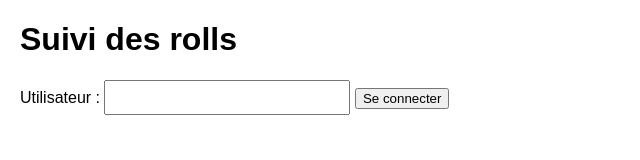
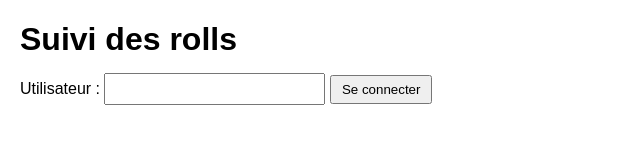
Before and after one commit to Return-management/rolls-app, a website: page public/index.html in a window 1280 px wide. Shown: the whole page, without its empty margins (0-640 px from the left). Drawn offline with Linux system fonts and the light colour scheme.

Commit message:
Update style.css

```diff
--- a/public/style.css
+++ b/public/style.css
@@ -1,15 +1,28 @@
 body {
   font-family: Arial, sans-serif;
   margin: 20px;
+}
+
+h1 {
+  margin-bottom: 10px;
 }
 
 .bloc {
   margin-top: 15px;
 }
 
-input[type="text"], select {
-  font-size: 18px;
+input[type="text"],
+input[type="password"],
+select {
+  font-size: 16px;
   padding: 5px;
+  margin-top: 5px;
+}
+
+button {
+  margin: 5px 5px 5px 0;
+  padding: 5px 10px;
+  cursor: pointer;
 }
 
 pre {
@@ -17,4 +30,13 @@ pre {
   padding: 10px;
   max-height: 300px;
   overflow-y: auto;
+  white-space: pre-wrap;
 }
+
+.menu {
+  margin: 10px 0 20px 0;
+}
+
+#app {
+  margin-top: 10px;
+}
```
